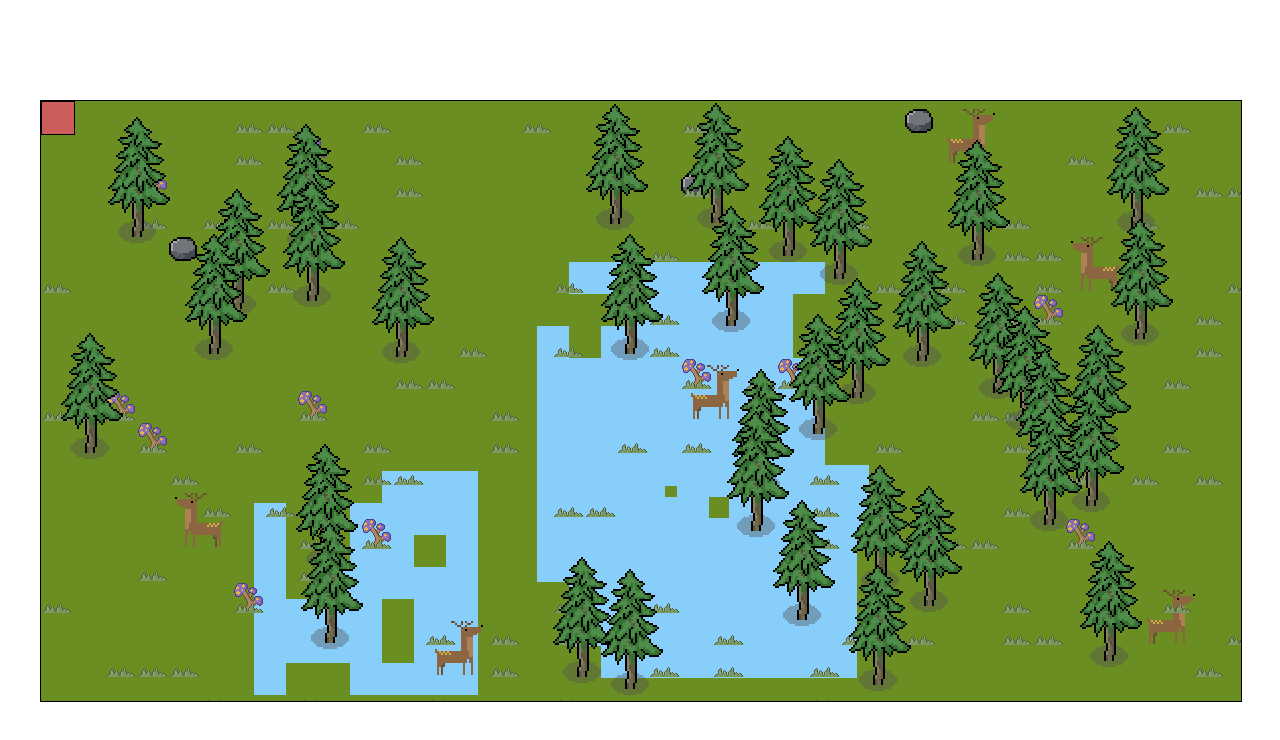
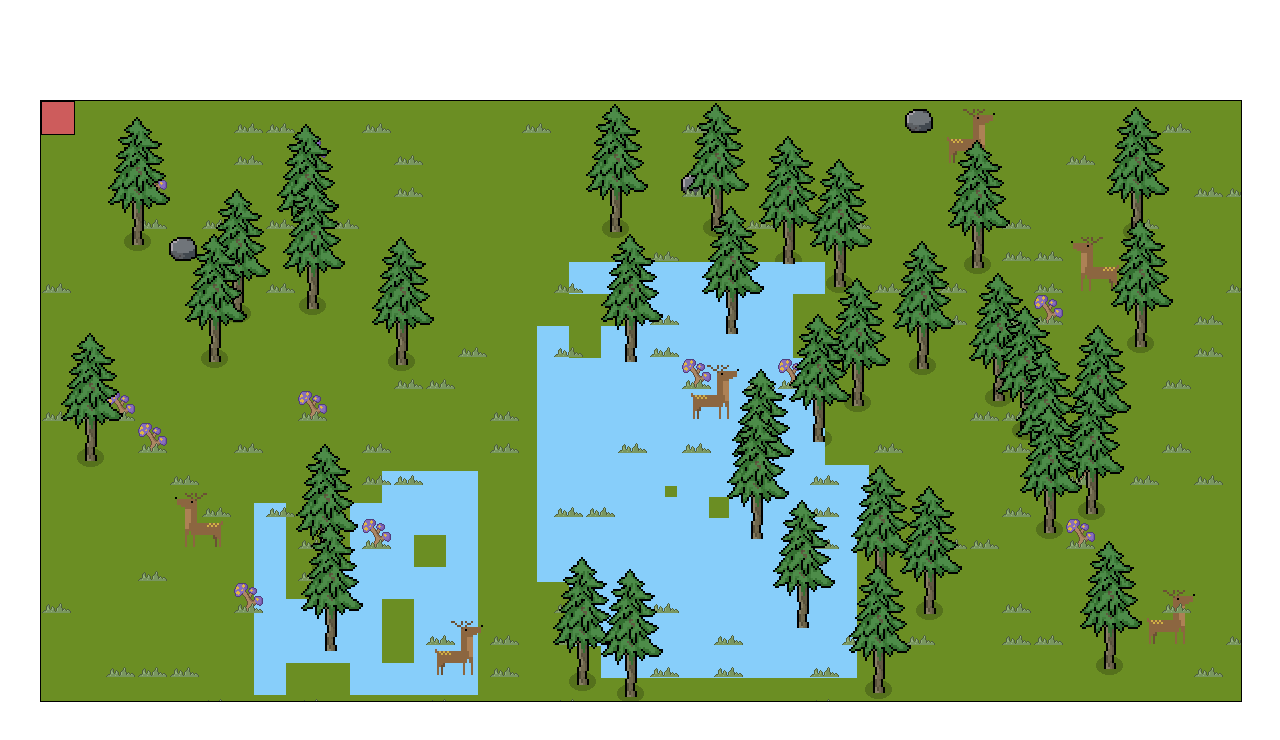
Before and after one commit to sase6/survival-game, a website with bundled scripts: page public/index.html in a window 1280 px wide. Built offline with nearby package versions, Linux system fonts and the light colour scheme.

Commit message:
put shadows in correct layer

```diff
--- a/public/index.html
+++ b/public/index.html
@@ -10,7 +10,7 @@
 <body>
   <div id="app">
     <div id="before-all-layer" class="layer"></div>
-    <div id="shadows-layer" class="layer"></div>
+    <div id="shadow-layer" class="layer"></div>
     <div id="plane-1" class="layer"></div>
     <div id="ui-plane" class="layer"></div>
   </div>
--- a/public/styles/entities/_tree.scss
+++ b/public/styles/entities/_tree.scss
@@ -2,11 +2,18 @@
   position: absolute;
   width: 64px;
   height: 128px;
-  background: url('/public/assets/tree/tree.png');
+  background: url('/public/assets/tree/pine.png');
   background-size: cover;
   transform-style: preserve-3D;
   transform-origin: bottom center !important;
 };
+
+.pine-tree-shadow {
+  @include defaultEntity();
+  border: none;
+  background: url('/public/assets/shadows/pine-tree-shadow.png');
+  background-size: cover;
+}
 
 // Animations
 @keyframes tree-shake-right {
@@ -41,7 +48,6 @@
   height: 16px;
   background: url('/public/assets/tree/spruce-log-drop.png');
   background-size: cover;
-  // transition: all 2s;
 }
 
 @keyframes log-fall {
--- a/scripts/entities/tree/treeClass.js
+++ b/scripts/entities/tree/treeClass.js
@@ -6,6 +6,7 @@ class Tree extends Entity {
   constructor(x, y, pushOnFrame, player) {
     super(x, y, 300, 'default-tree', pushOnFrame, true);
     this.player = player;
+    this.addShadow();
     this.node.style.zIndex = `${parseInt(this.y + 128)}`;
 
     //Meta
@@ -36,6 +37,15 @@ class Tree extends Entity {
 
       } else return;
     });
+  }
+
+  addShadow() {
+    this.shadow = $.make('pine-tree-shadow');
+    $.append(this.shadow, $.get('#shadow-layer'));
+    $.css(this.shadow, [
+      ['top', this.y + 102, 'px'],
+      ['left', this.x + 13, 'px']
+    ]);
   }
 
   beforeDeath() {
```
Also changed, not shown: public/assets/shadows/pine-tree-shadow.png (added), public/styles/style.css, 1 other file.
